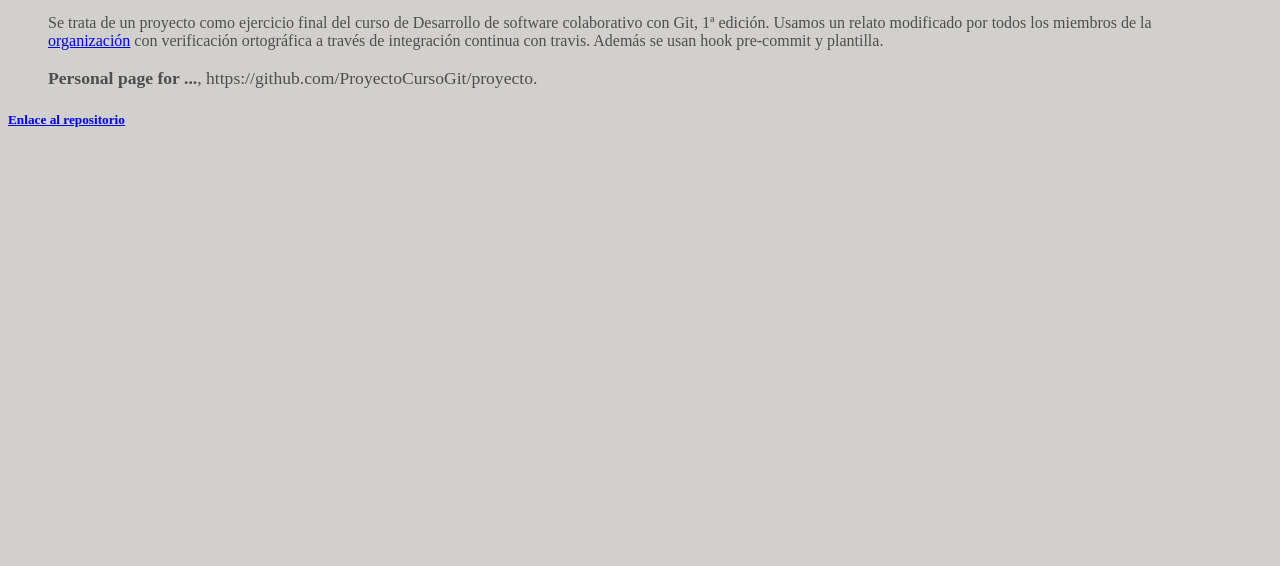
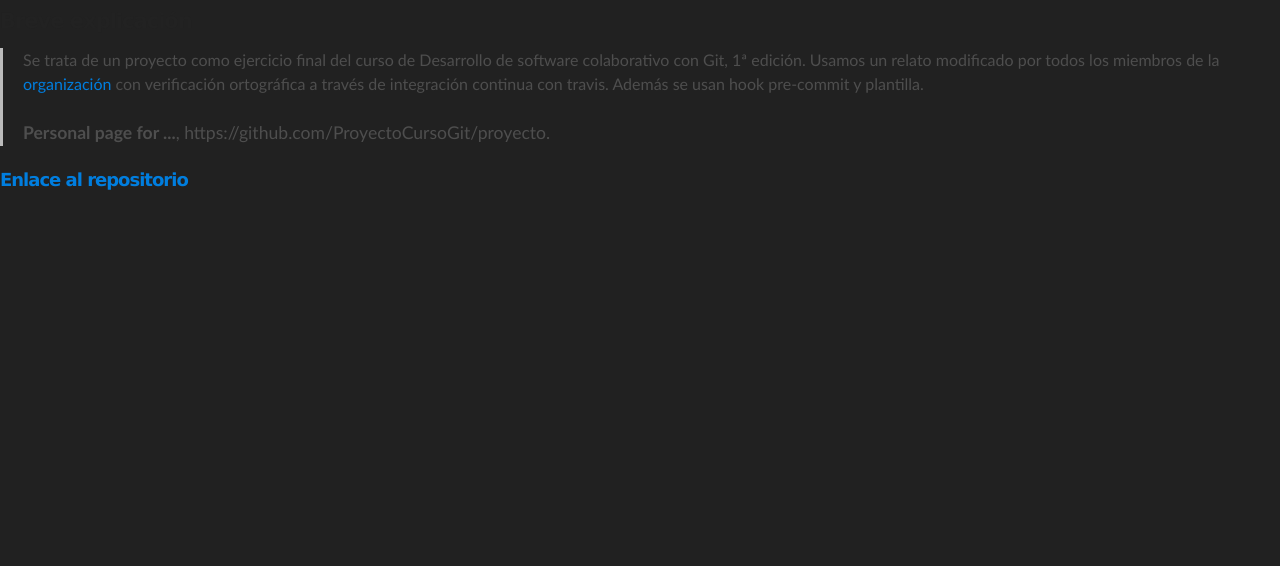
Before and after one commit to ProyectoCursoGit/proyecto, a plain HTML site: page index.html in a window 1280 px wide. Shown: the part 234-800 px from the top of the page. Drawn offline with Linux system fonts and the light colour scheme.

Commit message:
Update index.html

```diff
--- a/index.html
+++ b/index.html
@@ -10,7 +10,7 @@
  <head>
  	<meta charset="utf-8">
 	<title>Página personal repositorio proyecto</title>
-	<link rel="stylesheet" type="text/css" href="estilo.css" media="screen" />
+	<link rel="stylesheet" type="text/css" href="stylesheets/stylesheet.css" media="screen" />
  </head>
  <body onload="putDate()" bgcolor='#D1D0CE'>
 	<H5 id="fecHora"></H5>
```
